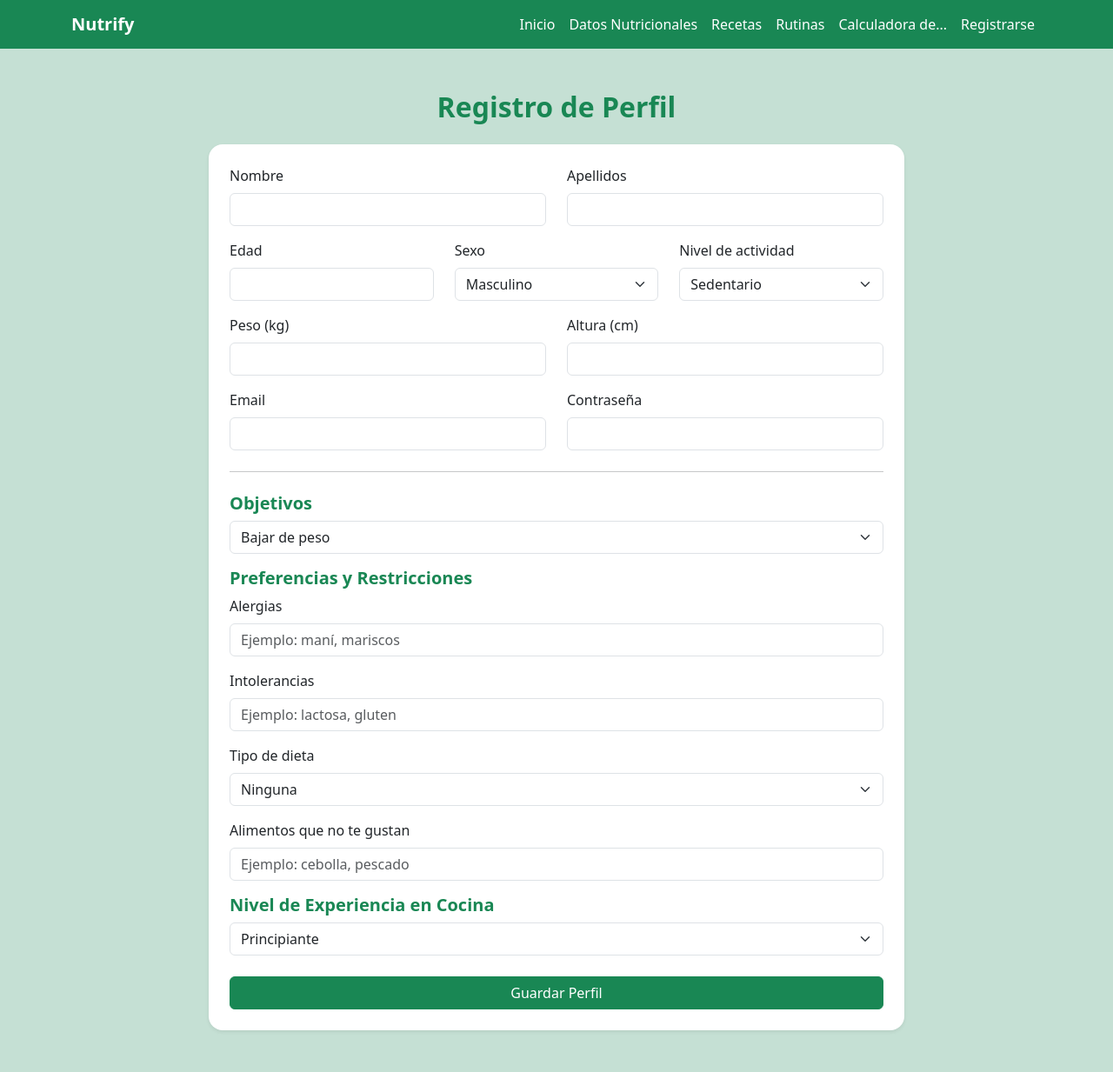
After one commit to NeydaJimenez/nutriApp_JR, a Flask app: page /registrado in a window 1280 px wide. The commit adds this page. Shown: the whole page at 87% size. Run offline with Flask 3, Linux system fonts and the light colour scheme.

Commit message:
actualizacion

```diff
--- a/app.py
+++ b/app.py
@@ -1,10 +1,49 @@
-from flask import Flask, render_template
+from flask import Flask, render_template, request, redirect, url_for, session
 
 app = Flask(__name__)
+app.secret_key = "nutriapp2025"
 
 @app.route('/')
 def index():
     return render_template('index.html')
 
+@app.route('/registrado', methods=['GET', 'POST'])
+def registrado():
+    if request.method == 'POST':
+        session['nombre'] = request.form['nombre']
+        session['apellidos'] = request.form['apellidos']
+        session['edad'] = request.form['edad']
+        session['sexo'] = request.form['sexo']
+        session['peso'] = request.form['peso']
+        session['altura'] = request.form['altura']
+        session['actividad'] = request.form['actividad']
+        session['email'] = request.form['email']
+        session['password'] = request.form['password']
+        session['objetivo'] = request.form['objetivo']
+        session['alergias'] = request.form['alergias']
+        session['intolerancias'] = request.form['intolerancias']
+        session['dieta'] = request.form['dieta']
+        session['no_gusta'] = request.form['no_gusta']
+        session['experiencia'] = request.form['experiencia']
+
+        return redirect(url_for('perfil'))
+    return render_template('registrado.html')
+
+@app.route('/perfil')
+def perfil():
+    if 'nombre' in session:
+        return render_template('perfil.html')
+    else:
+        return redirect(url_for('registrado'))
+
+@app.route('/logout')
+def logout():
+    session.clear()
+    return redirect(url_for('index'))
+
+@app.route('/datos-nutricionales')
+def datos_nutricionales():
+    return render_template('datos_nutricionales.html')
+
 if __name__ == '__main__':
     app.run(debug=True)
--- a/templates/base.html
+++ b/templates/base.html
@@ -10,16 +10,24 @@
 
     <nav class="navbar navbar-expand-lg navbar-light bg-success">
         <div class="container">
-            <a class="navbar-brand text-white fw-bold" href="#">Nutrify</a>
+            <a class="navbar-brand text-white fw-bold" href="{{ url_for('index') }}">Nutrify</a>
             <button class="navbar-toggler" type="button" data-bs-toggle="collapse" data-bs-target="#navbarNav">
                 <span class="navbar-toggler-icon"></span>
             </button>
             <div class="collapse navbar-collapse justify-content-end" id="navbarNav">
                 <ul class="navbar-nav">
-                    <li class="nav-item"><a class="nav-link text-white" href="#">Inicio</a></li>
-                    <li class="nav-item"><a class="nav-link text-white" href="#">Plan saludable</a></li>
+                    <li class="nav-item"><a class="nav-link text-white" href="{{ url_for('index') }}">Inicio</a></li>
+                    <li class="nav-item"><a class="nav-link text-white" href="{{ url_for('datos_nutricionales') }}">Datos Nutricionales</a></li>
                     <li class="nav-item"><a class="nav-link text-white" href="#">Recetas</a></li>
                     <li class="nav-item"><a class="nav-link text-white" href="#">Rutinas</a></li>
+                    <li class="nav-item"><a class="nav-link text-white" href="#">Calculadora de...</a></li>
+
+                    {% if 'nombre' in session %}
+                        <li class="nav-item"><a class="nav-link text-white" href="{{ url_for('perfil') }}">Perfil</a></li>
+                        <li class="nav-item"><a class="nav-link text-white" href="{{ url_for('logout') }}">Cerrar Sesión</a></li>
+                    {% else %}
+                        <li class="nav-item"><a class="nav-link text-white" href="{{ url_for('registrado') }}">Registrarse</a></li>
+                    {% endif %}
                 </ul>
             </div>
         </div>
--- /dev/null
+++ b/templates/registrado.html
@@ -0,0 +1,107 @@
+{% extends "base.html" %}
+{% block title %}Registro - Nutrify{% endblock %}
+{% block content %}
+<h2 class="text-center text-success fw-bold mb-4">Registro de Perfil</h2>
+
+<form method="POST" class="bg-white p-4 rounded-4 shadow-sm mx-auto" style="max-width: 800px;">
+    <div class="row mb-3">
+        <div class="col-md-6">
+            <label class="form-label">Nombre</label>
+            <input type="text" name="nombre" class="form-control" required>
+        </div>
+        <div class="col-md-6">
+            <label class="form-label">Apellidos</label>
+            <input type="text" name="apellidos" class="form-control" required>
+        </div>
+    </div>
+
+    <div class="row mb-3">
+        <div class="col-md-4">
+            <label class="form-label">Edad</label>
+            <input type="number" name="edad" class="form-control" required>
+        </div>
+        <div class="col-md-4">
+            <label class="form-label">Sexo</label>
+            <select name="sexo" class="form-select" required>
+                <option value="Masculino">Masculino</option>
+                <option value="Femenino">Femenino</option>
+                <option value="Otro">Otro</option>
+            </select>
+        </div>
+        <div class="col-md-4">
+            <label class="form-label">Nivel de actividad</label>
+            <select name="actividad" class="form-select" required>
+                <option value="Sedentario">Sedentario</option>
+                <option value="Moderado">Moderado</option>
+                <option value="Activo">Activo</option>
+            </select>
+        </div>
+    </div>
+
+    <div class="row mb-3">
+        <div class="col-md-6">
+            <label class="form-label">Peso (kg)</label>
+            <input type="number" name="peso" step="0.1" class="form-control" required>
+        </div>
+        <div class="col-md-6">
+            <label class="form-label">Altura (cm)</label>
+            <input type="number" name="altura" step="0.1" class="form-control" required>
+        </div>
+    </div>
+
+    <div class="row mb-3">
+        <div class="col-md-6">
+            <label class="form-label">Email</label>
+            <input type="email" name="email" class="form-control" required>
+        </div>
+        <div class="col-md-6">
+            <label class="form-label">Contraseña</label>
+            <input type="password" name="password" class="form-control" required>
+        </div>
+    </div>
+
+    <hr class="my-4">
+
+    <h5 class="text-success fw-bold">Objetivos</h5>
+    <select name="objetivo" class="form-select mb-3" required>
+        <option value="Bajar de peso">Bajar de peso</option>
+        <option value="Aumentar masa muscular">Aumentar masa muscular</option>
+        <option value="Mantener peso">Mantener peso</option>
+        <option value="Mejorar digestión">Mejorar digestión</option>
+        <option value="Controlar una condición">Controlar una condición (diabetes, hipertensión)</option>
+    </select>
+
+    <h5 class="text-success fw-bold">Preferencias y Restricciones</h5>
+    <div class="mb-3">
+        <label class="form-label">Alergias</label>
+        <input type="text" name="alergias" class="form-control" placeholder="Ejemplo: maní, mariscos">
+    </div>
+    <div class="mb-3">
+        <label class="form-label">Intolerancias</label>
+        <input type="text" name="intolerancias" class="form-control" placeholder="Ejemplo: lactosa, gluten">
+    </div>
+    <div class="mb-3">
+        <label class="form-label">Tipo de dieta</label>
+        <select name="dieta" class="form-select">
+            <option value="Ninguna">Ninguna</option>
+            <option value="Vegana">Vegana</option>
+            <option value="Vegetariana">Vegetariana</option>
+            <option value="Keto">Keto</option>
+            <option value="Mediterránea">Mediterránea</option>
+        </select>
+    </div>
+    <div class="mb-3">
+        <label class="form-label">Alimentos que no te gustan</label>
+        <input type="text" name="no_gusta" class="form-control" placeholder="Ejemplo: cebolla, pescado">
+    </div>
+
+    <h5 class="text-success fw-bold">Nivel de Experiencia en Cocina</h5>
+    <select name="experiencia" class="form-select mb-4" required>
+        <option value="Principiante">Principiante</option>
+        <option value="Intermedio">Intermedio</option>
+        <option value="Chef aficionado">Chef aficionado</option>
+    </select>
+
+    <button class="btn btn-success w-100">Guardar Perfil</button>
+</form>
+{% endblock %}
```
Also changed, not shown: templates/datos_nutricionales.html (added, +107 -0 lines), templates/perfil.html (added, +36 -0 lines), static/img/Grasas.jpg (added), static/img/Proteínas.jpeg (added), static/img/calorias.jpeg (added), static/img/carbo.jpeg (added), static/img/fibras.jpeg (added), static/img/minyvi.jpeg (added), static/img/nutrientes.jpg (added).
